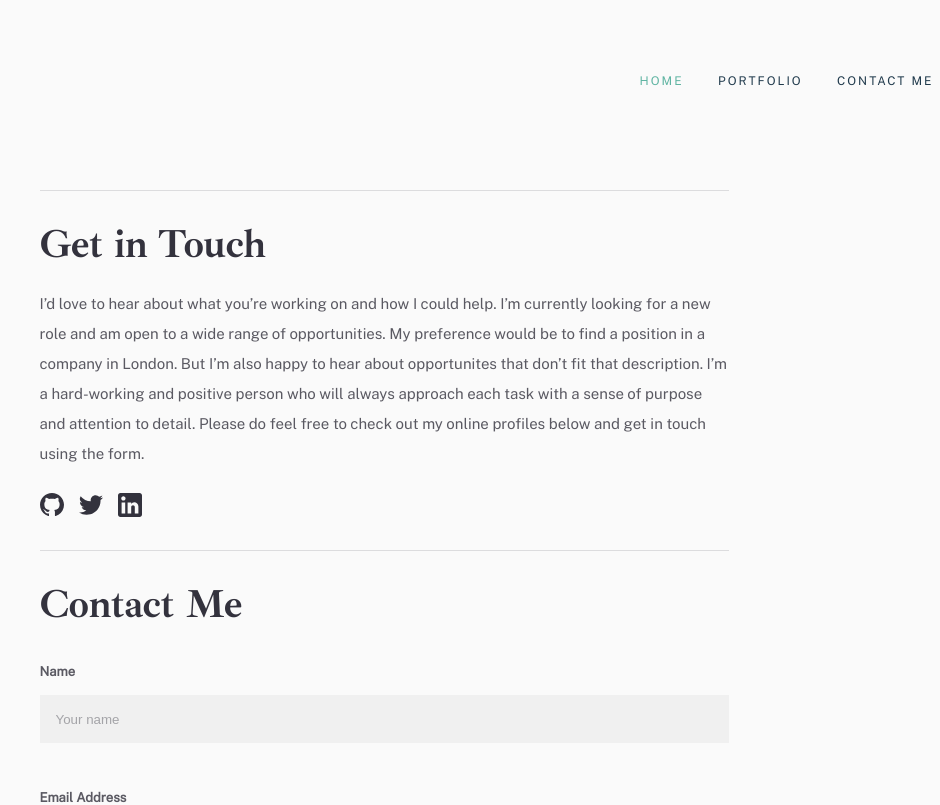
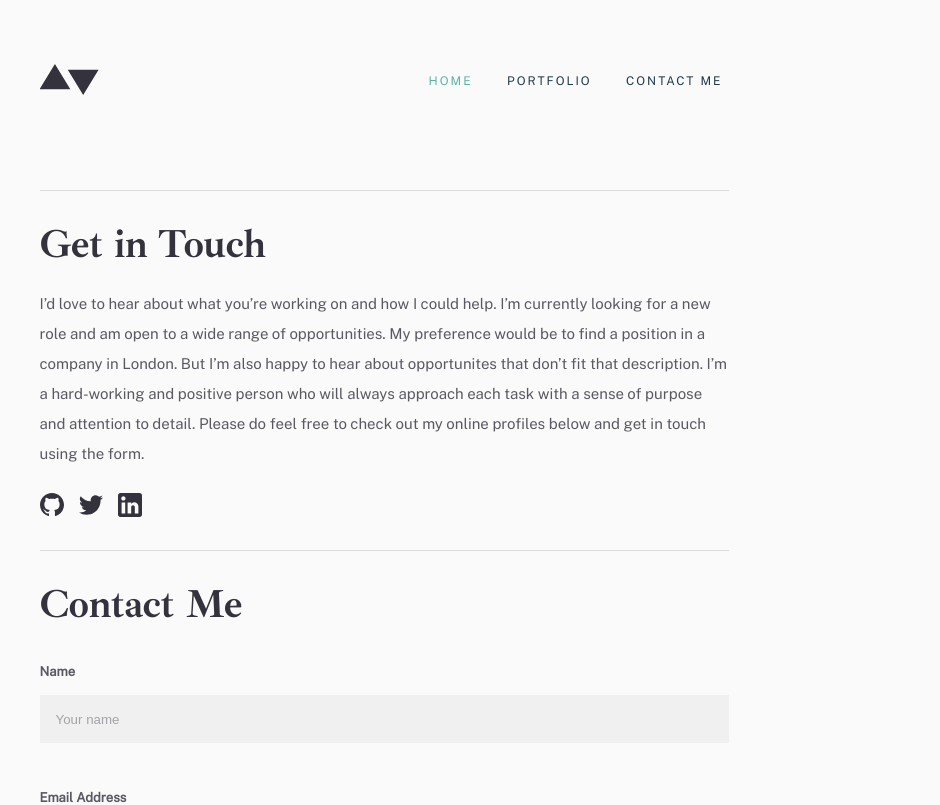
Before and after one commit to danielopq/minimalPortfolio, a React (Vite) app: page /contact in a window 768 px wide. Shown: the top 805 px of the page, 940 px wide, since content can reach past the window. Built offline with nearby package versions, Linux system fonts and the light colour scheme.

Commit message:
navbar.css - tablet version updated

```diff
--- a/src/components/shared/navBar/navBar.css
+++ b/src/components/shared/navBar/navBar.css
@@ -82,7 +82,7 @@
 /*############################## TABLET VERSION ##############################*/
 
 @media (min-width: 768px) and (max-width: 1024px) {
-    #navBar{
+    #desktopNavBar{
         width: 689px;
         margin-top: 64px;
     }
```
